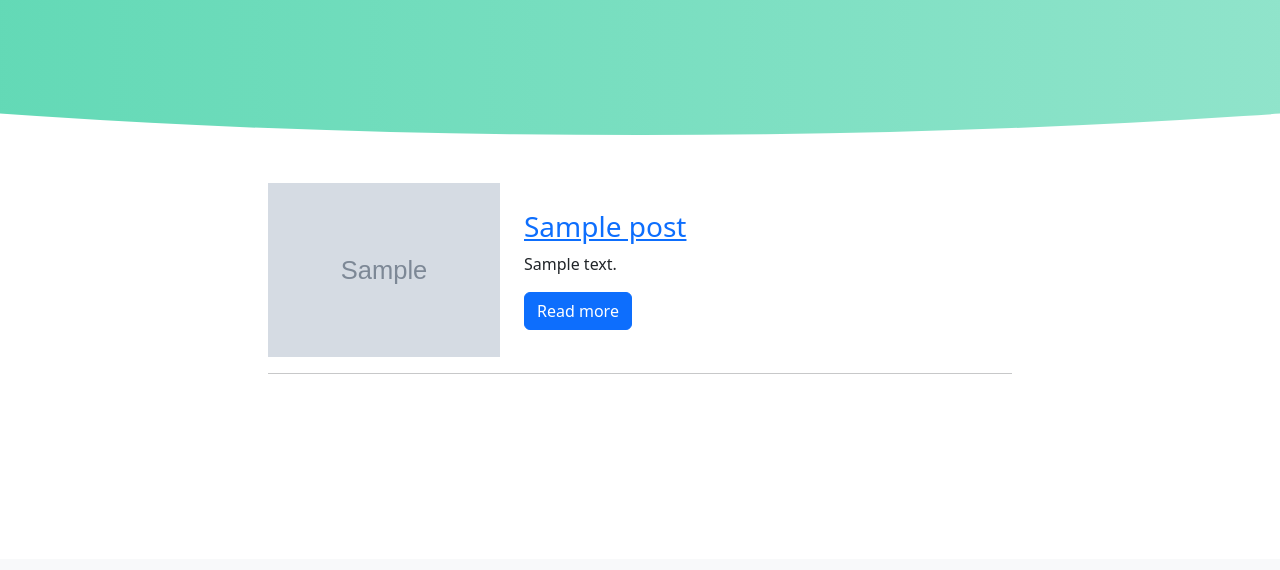
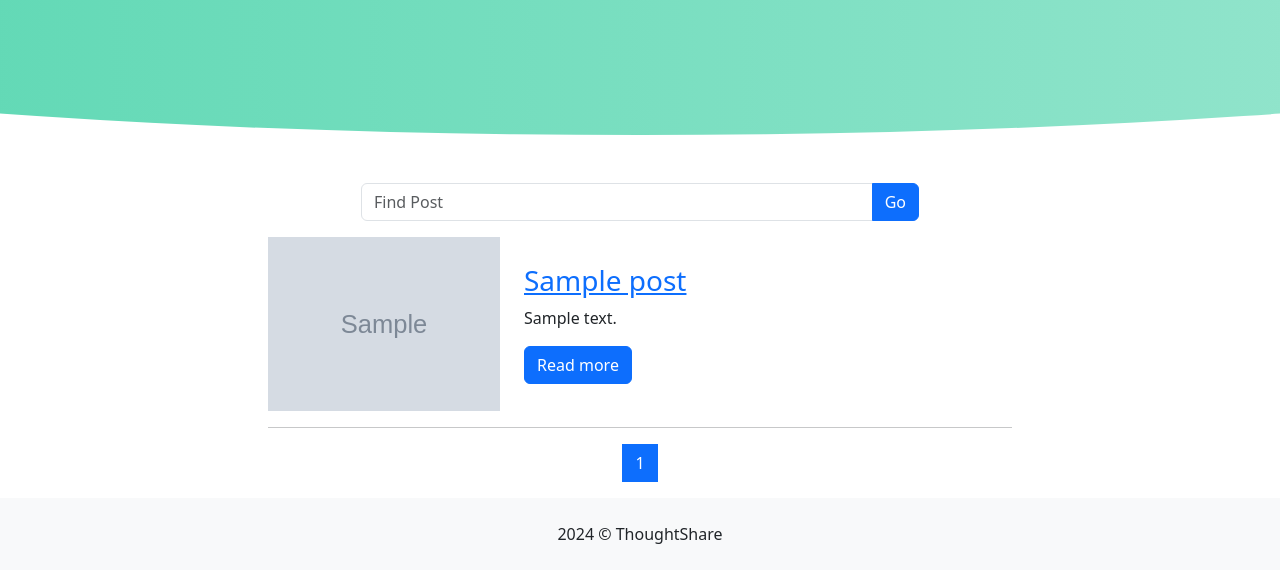
Before and after one commit to Robaplus75/ThoughtShare, a Flask app: page / in a window 1280 px wide. Shown: the part 241-811 px from the top of the page. Before the commit the page ends 615 px from the top, so only its background shows below. Run offline with Flask 3, Linux system fonts and the light colour scheme; tables that the repository leaves empty hold one stand-in row (values such as "Sample post"); grey boxes marked "Sample" are stand-in pictures.

Commit message:
admin user setup and added pagination for the posts

```diff
--- a/app/static/app.css
+++ b/app/static/app.css
@@ -18,3 +18,9 @@
     background: linear-gradient(to left, #a6e9d5, #4dd4ac);
     z-index: -1;
 }
+
+.paginate_nav{
+    display: flex;
+    justify-content: center;
+    align-items: center;
+}
--- a/app/templates/blog/form.html
+++ b/app/templates/blog/form.html
@@ -16,7 +16,7 @@
                 </div>
                 <div class="mb-3">
                     <label for="body" class="form-label">Body</label>
-                    <textarea name="body" id="body" class="form-control">{{post.body}}</textarea>
+                    <textarea rows='10' name="body" id="body" class="form-control">{{post.body or lipsum(3)}}</textarea>
                 </div>
                 <div class="mb-3">
                     <label for="tags" class="form-label">Tags</label>
--- a/app/templates/index.html
+++ b/app/templates/index.html
@@ -1,6 +1,15 @@
 {% extends 'layout.html' %}
 {% block content %}
+
     <div class="container">
+        <div class="col-md-6 offset-md-3">
+            <form method="GET" action="/">
+                <div class="input-group mb-3">
+                    <input type="text" name="q" id="q" class="form-control" placeholder="Find Post" value="{%if keywords%}{{keywords}}{%endif%}">
+                    <button class="btn btn-primary">Go</button>
+                </div>
+            </form>
+        </div>
         <div class="col-md-8 offset-md-2">
             {% for post in posts %}
             <div class="row align-items-center">
@@ -9,12 +18,33 @@
                 </div>
                 <div class="col-md-8">
                     <h3><a href="{{ url_for('blog.detail', slug=post.slug) }}">{{ post.title }}</a></h3>
-                    <p>{{ post.body }}</p>
+                    <p>{{ post.body|truncate }}</p>
                     <a href="{{ url_for('blog.detail', slug=post.slug) }}" class="btn btn-primary">Read more</a>
                 </div>
             </div>
             <hr>
             {% endfor %}
         </div>
+        <nav aria-label="Page navigation example" class="paginate_nav">
+            <ul class="pagination">
+                {% if paginate.prev_page >= 1%}
+                <li class="page-item">
+                    <a href="/{% if keywords %}search/{{keywords}}{% endif %}?page={{ paginate.prev_page }}" class="page-link" aria-label="Previous">
+                        <span aria-hidden="true">&laquo;</span>
+                    </a>
+                </li>
+                {% endif %}
+                {% for page in paginate.pages %}
+                <li class="page_item"><a href="/{% if keywords %}search/{{keywords}}{% endif %}?page={{ page }}" class="page-link {% if paginate.page == page %}active{%endif%}">{{page}}</a></li>
+                {% endfor %}
+                {% if paginate.page_no >= paginate.next_page %}
+                <li class="page_item">
+                    <a href="/{% if keywords %}search/{{keywords}}{% endif %}?page={{ paginate.next_page }}" class="page-link" aria-label="Next">
+                        <span aria-hidden="true">&raquo;</span>
+                    </a>
+                </li>
+                {% endif %}
+            </ul>
+        </nav>
     </div>
 {% endblock %}
--- a/app/templates/layout.html
+++ b/app/templates/layout.html
@@ -28,11 +28,11 @@
                     <li class="nav-item">
                     <a class="nav-link" href="{{ url_for('users.logout') }}">LogOut</a>
                     </li>
-                    {% if post %}
+                    {% if post and current_user['is_admin'] %}
                         <li class="nav-item">
                             <a class="nav-link btn btn-warning active" href="{{ url_for('blog.update', slug=post.slug) }}">Edit Post</a>
                         </li>
-                    {% else %}
+                    {% elif current_user['is_admin'] %}
                         <li class="nav-item">
                             <a class="nav-link btn btn-primary active" href="{{ url_for('blog.create') }}">Create Post</a>
                         </li>
@@ -56,6 +56,10 @@
     {% block content %}
     {% endblock %}
 
+    <footer class="p-4 bg-light text-center">
+        <div>2024 &copy; ThoughtShare</div>
+    </footer>
+
     <script src="https://cdn.jsdelivr.net/npm/bootstrap@5.3.2/dist/js/bootstrap.bundle.min.js" integrity="sha384-C6RzsynM9kWDrMNeT87bh95OGNyZPhcTNXj1NW7RuBCsyN/o0jlpcV8Qyq46cDfL" crossorigin="anonymous"></script>
 </body>
 </html>
--- a/app/utils.py
+++ b/app/utils.py
@@ -1,2 +1,19 @@
+from math import ceil
+
 def slugify(title):
     return title.lower().replace(' ', '-')
+
+def pagination(count, page, per_page=2):
+    page_no = ceil(count / per_page)
+    offset = (page - 1) * per_page
+    next_page = page + 1
+    prev_page = page - 1
+    return {
+        'per_page': per_page,
+        'offset': offset,
+        'pages' : list(range(1,(page_no + 1))),
+        'page' : page,
+        'page_no' : page_no,
+        'next_page' : next_page,
+        'prev_page' : prev_page
+    }
--- a/app/views/blog.py
+++ b/app/views/blog.py
@@ -1,11 +1,12 @@
 from flask import Blueprint, render_template, request, redirect, url_for, flash, current_app
 from flask_login import current_user, login_required
-from ..utils import slugify
+from ..utils import slugify, pagination
 from werkzeug.utils import secure_filename
 from ..models.blog import Posts
 from ..extensions import db
 from datetime import datetime
 from .tags import create_tags, update_tags, get_tags
+from sqlalchemy import or_
 import os
 
 
@@ -20,8 +21,28 @@ def save_image(file):
 
 @bp.route('/')
 def posts():
+    keywords = request.args.get('q')
+    if keywords:
+        return redirect(url_for('blog.search_posts', keywords=keywords))
     posts = Posts.query.all()
-    return render_template('index.html', posts=posts)
+    page = request.args.get('page') or 1
+    count = len(posts)
+    paginate = pagination(count, int(page), 1)
+    print(paginate['prev_page'])
+    posts = posts[paginate['offset']:(paginate['offset'] + paginate['per_page'])]
+
+    return render_template('index.html', posts=posts, paginate=paginate, keywords=None)
+
+@bp.route('/search/<keywords>')
+def search_posts(keywords):
+    q = keywords
+    page = request.args.get('page') or 1
+    posts = Posts.query.filter(or_(Posts.title.like(f"%{q}%"), Posts.body.like(f"%{q}%"))).all()
+    paginate = pagination(len(posts), int(page))
+    posts = posts[paginate['offset']:(paginate['offset'] + paginate['per_page'])]
+
+    return render_template('index.html', posts=posts, paginate=paginate, keywords=keywords)
+
 
 @bp.route("/create", methods=["GET", "POST"])
 @login_required
--- a/app/views/user.py
+++ b/app/views/user.py
@@ -6,6 +6,7 @@ from werkzeug.security import generate_password_hash, check_password_hash
 
 bp = Blueprint('users', __name__)
 login_manager = LoginManager()
+
 
 @login_manager.user_loader
 def user_loader(user_id):
```
Also changed, not shown: app/__init__.py (+12 -0 lines).
